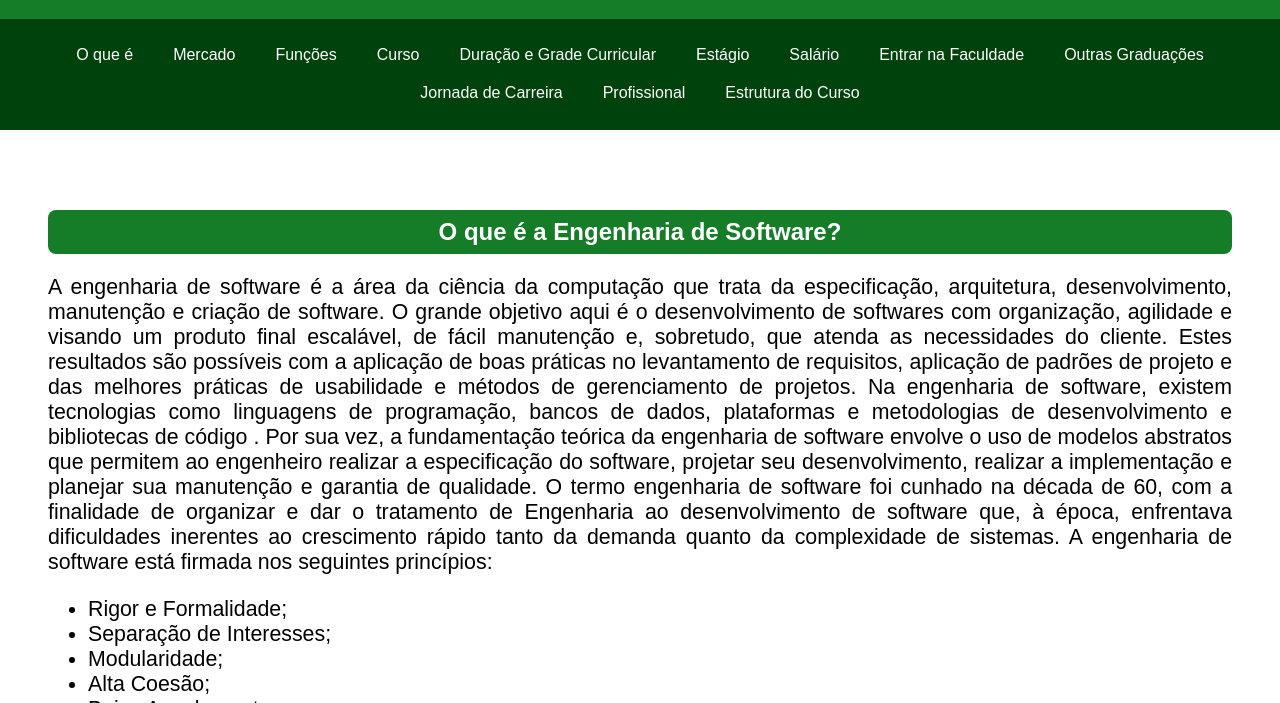
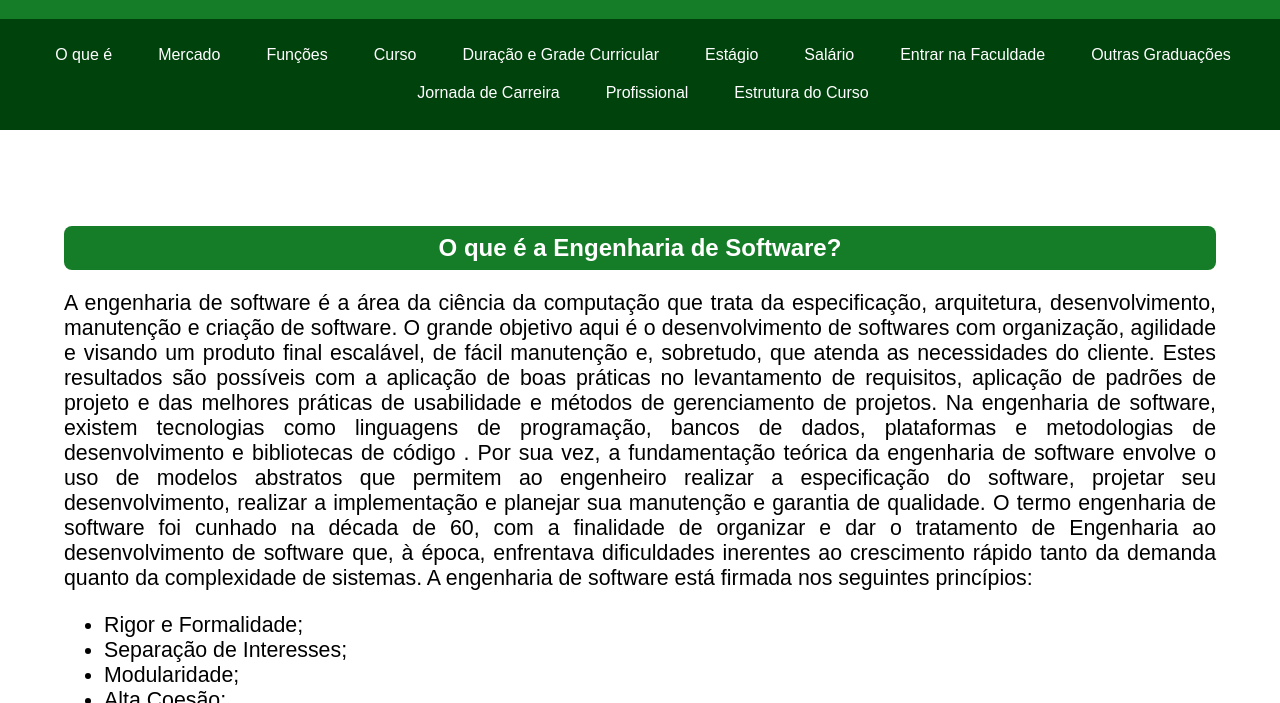
Before and after one commit to thiagofrancasantos/site_engenharia_de_software, a plain HTML site: page index.html in a window 1280 px wide. Shown: the part 97-800 px from the top of the page. Drawn offline with Linux system fonts and the light colour scheme; a script that the page names is missing.

Commit message:
alterações de estilização

```diff
--- a/index.html
+++ b/index.html
@@ -13,18 +13,18 @@
         <h1>Engenharia de Software</h1>
         <nav>
             <ul>
-                <li><a href="#sobre">O que é</a></li>
-                <li><a href="#mercado">Mercado</a></li>
-                <li><a href="#funcoes">Funções</a></li>
-                <li><a href="#curso">Curso</a></li>
-                <li><a href="#duracao">Duração e Grade Curricular</a></li>
-                <li><a href="#estagio">Estágio</a></li>
-                <li><a href="#salario">Salário</a></li>
-                <li><a href="#faculdade">Entrar na Faculdade</a></li>
-                <li><a href="#outras-graduacoes">Outras Graduações</a></li>
-                <li><a href="#jornada">Jornada de Carreira</a></li>
-                <li><a href="#profissional">Profissional</a></li>
-                <li><a href="#estrutura">Estrutura do Curso</a></li>
+                <li class="button"><a href="#sobre">O que é</a></li>
+                <li class="button"><a href="#mercado">Mercado</a></li>
+                <li class="button"><a href="#funcoes">Funções</a></li>
+                <li class="button"><a href="#curso">Curso</a></li>
+                <li class="button"><a href="#duracao">Duração e Grade Curricular</a></li>
+                <li class="button"><a href="#estagio">Estágio</a></li>
+                <li class="button"><a href="#salario">Salário</a></li>
+                <li class="button"><a href="#faculdade">Entrar na Faculdade</a></li>
+                <li class="button"><a href="#outras-graduacoes">Outras Graduações</a></li>
+                <li class="button"><a href="#jornada">Jornada de Carreira</a></li>
+                <li class="button"><a href="#profissional">Profissional</a></li>
+                <li class="button"><a href="#estrutura">Estrutura do Curso</a></li>
             </ul>
         </nav>
     </header>
@@ -83,7 +83,7 @@
         </section>
 
         <section id="duracao">
-            <h2>Duração do curso e Grade Curricular</h2>
+            <h2>Duração do Curso e Grade Curricular</h2>
             <p>Detalhes sobre a duração do curso e a grade curricular...</p>
         </section>
 
--- a/styles.css
+++ b/styles.css
@@ -1,4 +1,3 @@
-/* Adicione estilos conforme necessário */
 body {
   font-family: 'Arial', sans-serif;
   margin: 0;
@@ -18,13 +17,13 @@ section ul {
   font-size: 16pt;
 }
 section{
-  margin: 6rem 3rem;
+  margin: 6rem 4rem;
 }
 
 header{
   background-color: #157D27;
   margin: 0;
-  margin-bottom: 5rem;
+  margin-bottom: 6rem;
   border: none;
   padding-top: 1rem;
 }
@@ -42,6 +41,14 @@ nav{
   padding: .1rem;
 }
 
+.button{
+  border-left: 3px solid #00420C;
+}
+
+.button:hover{
+  border-left: 3px solid #157D27;
+}
+
 nav ul {
   list-style: none;
   padding: 0;
@@ -52,6 +59,7 @@ nav ul {
 
 nav li {
   margin: 10px 20px;
+  padding-left: 3px;
 }
 
 nav li a{
```
